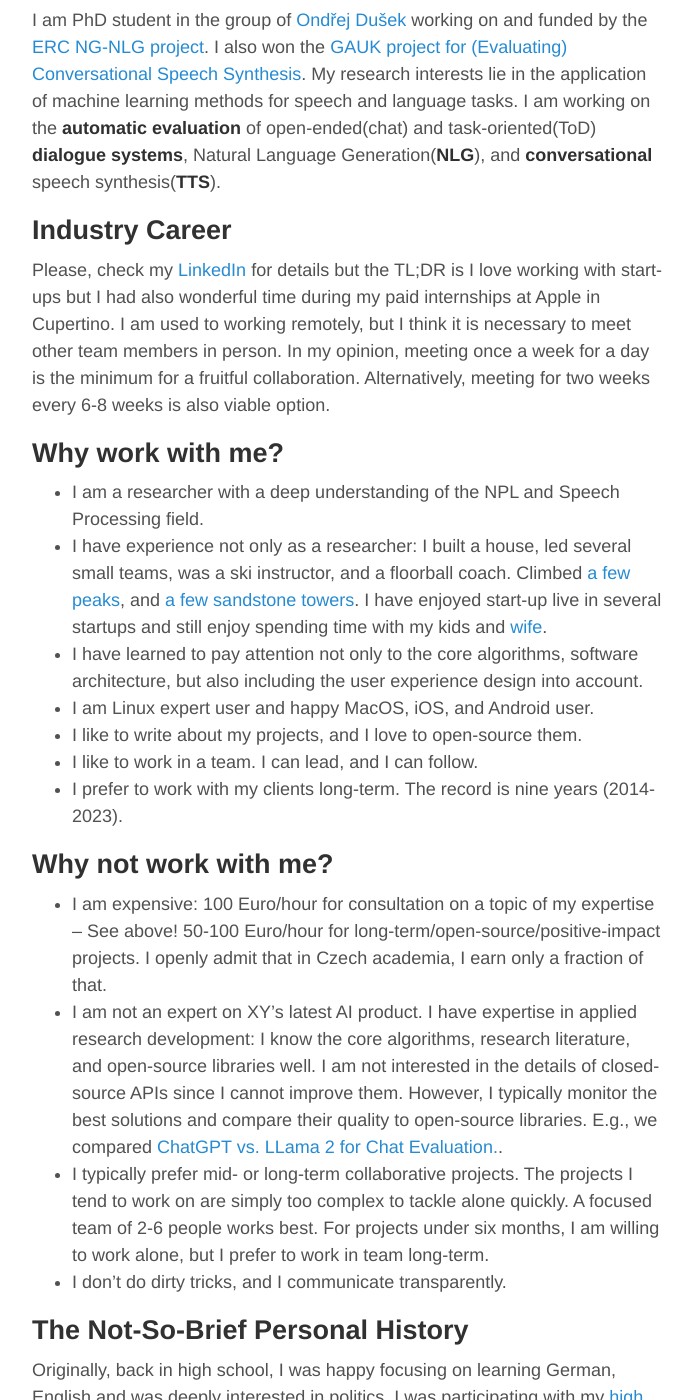
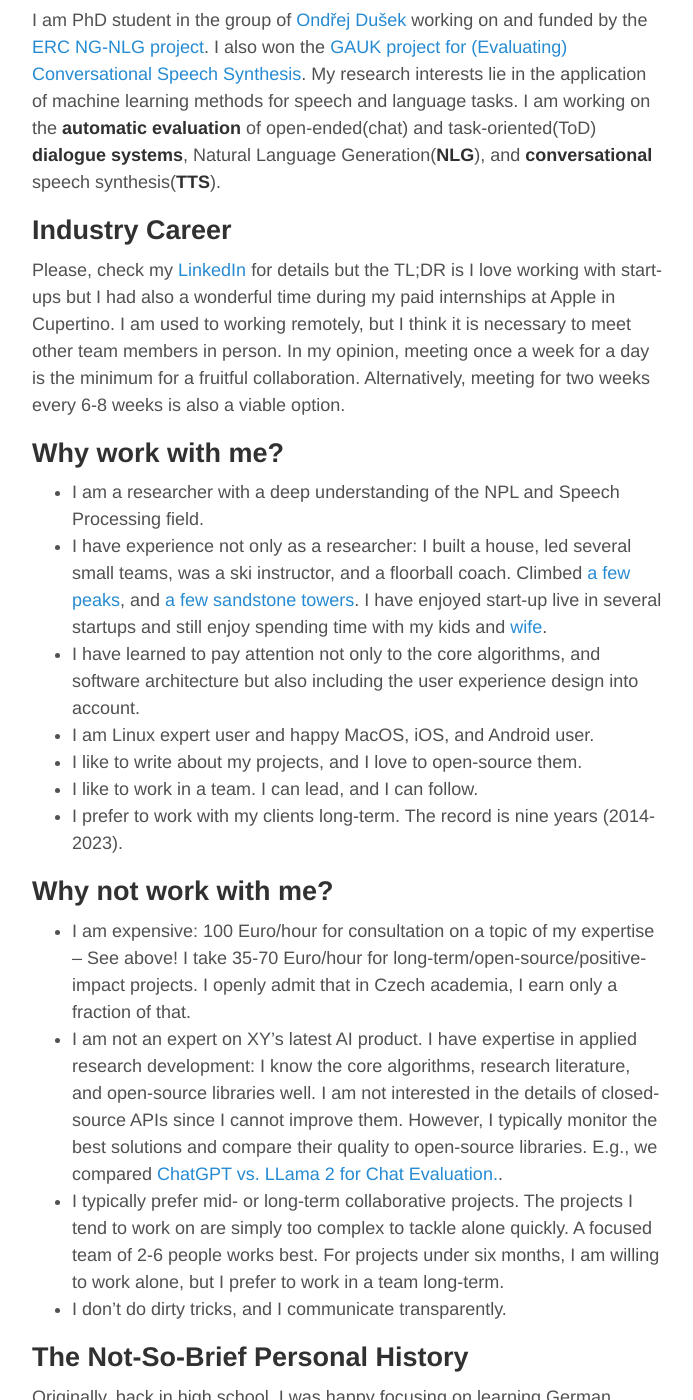
Before and after one commit to oplatek/oplatek.github.io, a Jekyll site: the page built from index.md, in a window 1280 px wide and 1400 px high, scrolled down 606 px. Shown: the whole window, without its empty margins (293-986 px from the left). Built offline with Jekyll 4.4.1, drawn with Linux system fonts in a browser that asks for light colours.

Commit message:
Update index.md

```diff
--- a/index.md
+++ b/index.md
@@ -18,24 +18,24 @@ synthesis(<strong>TTS</strong>).
 
 ## Industry Career
 Please, check my [LinkedIn](https://www.linkedin.com/in/ondrejplatek/) for details but the TL;DR is I love working with
-start-ups but I had also wonderful time during my paid internships at Apple in Cupertino.
+start-ups but I had also a wonderful time during my paid internships at Apple in Cupertino.
 I am used to working remotely, but I think it is necessary to meet other team members in person.
 In my opinion, meeting once a week for a day is the minimum for a fruitful collaboration.
-Alternatively, meeting for two weeks every 6-8 weeks is also viable option.
+Alternatively, meeting for two weeks every 6-8 weeks is also a viable option.
 
 ## Why work with me?
 - I am a researcher with a deep understanding of the NPL and Speech Processing field.
 - I have experience not only as a researcher: I built a house, led several small teams, was a ski instructor, and a floorball coach.
   Climbed [a](https://eu.zonerama.com/homedik/Album/7373646) [few](https://eu.zonerama.com/homedik/Album/6517857) [peaks](https://eu.zonerama.com/homedik/Album/6886499), and [a few sandstone towers](https://eu.zonerama.com/homedik/Album/4385809).
   I have enjoyed start-up live in several startups and still enjoy spending time with my kids and [wife](https://www.linkedin.com/in/ad%C3%A9la-pl%C3%A1tkov%C3%A1-87390283/).
-- I have learned to pay attention not only to the core algorithms, software architecture, but also including the user experience design into account.
+- I have learned to pay attention not only to the core algorithms, and software architecture but also including the user experience design into account.
 - I am Linux expert user and happy MacOS, iOS, and Android user.
 - I like to write about my projects, and I love to open-source them.
 - I like to work in a team. I can lead, and I can follow.
 - I prefer to work with my clients long-term. The record is nine years (2014-2023).
 
 ## Why not work with me?
-- I am expensive: 100 Euro/hour for consultation on a topic of my expertise -- See above! 50-100 Euro/hour for long-term/open-source/positive-impact projects. I openly admit that in Czech academia, I earn only a fraction of that.
+- I am expensive: 100 Euro/hour for consultation on a topic of my expertise -- See above! I take 35-70 Euro/hour for long-term/open-source/positive-impact projects. I openly admit that in Czech academia, I earn only a fraction of that.
 - I am not an expert on XY's latest AI product.
   I have expertise in applied research development: I know the core algorithms, research literature, and open-source libraries well.
   I am not interested in the details of closed-source APIs since I cannot improve them.
@@ -43,7 +43,7 @@ Alternatively, meeting for two weeks every 6-8 weeks is also viable option.
 - I typically prefer mid- or long-term collaborative projects.
   The projects I tend to work on are simply too complex to tackle alone quickly.
   A focused team of 2-6 people works best.
-  For projects under six months, I am willing to work alone, but I prefer to work in team long-term.
+  For projects under six months, I am willing to work alone, but I prefer to work in a team long-term.
 - I don't do dirty tricks, and I communicate transparently.
 
 ## The Not-So-Brief Personal History
```
